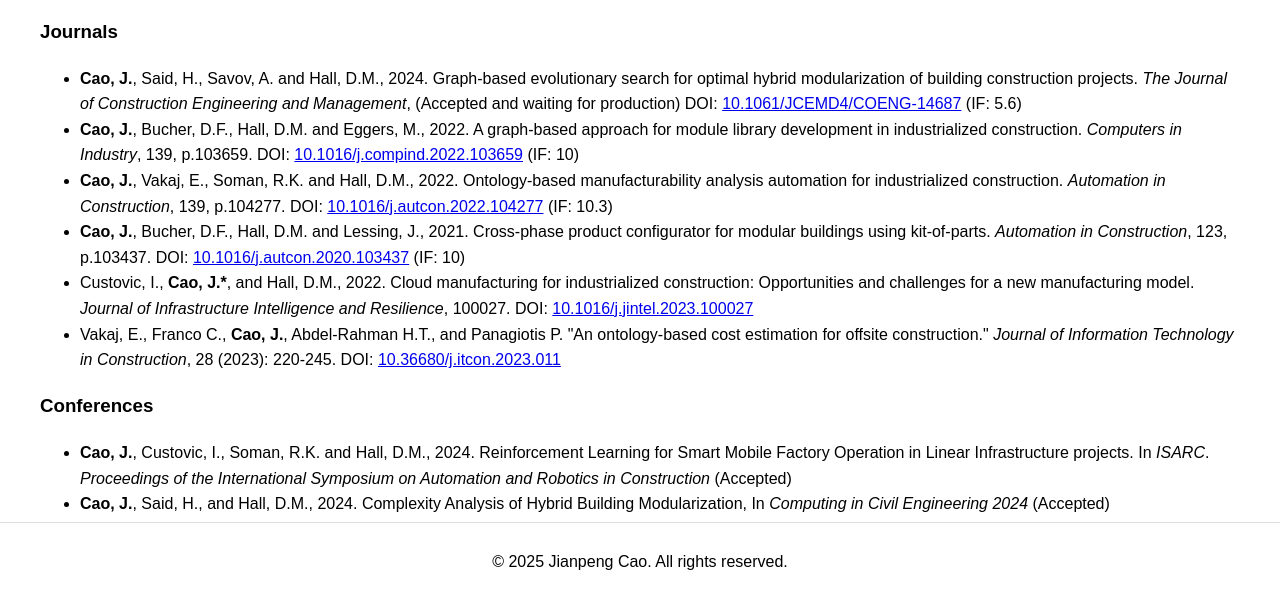
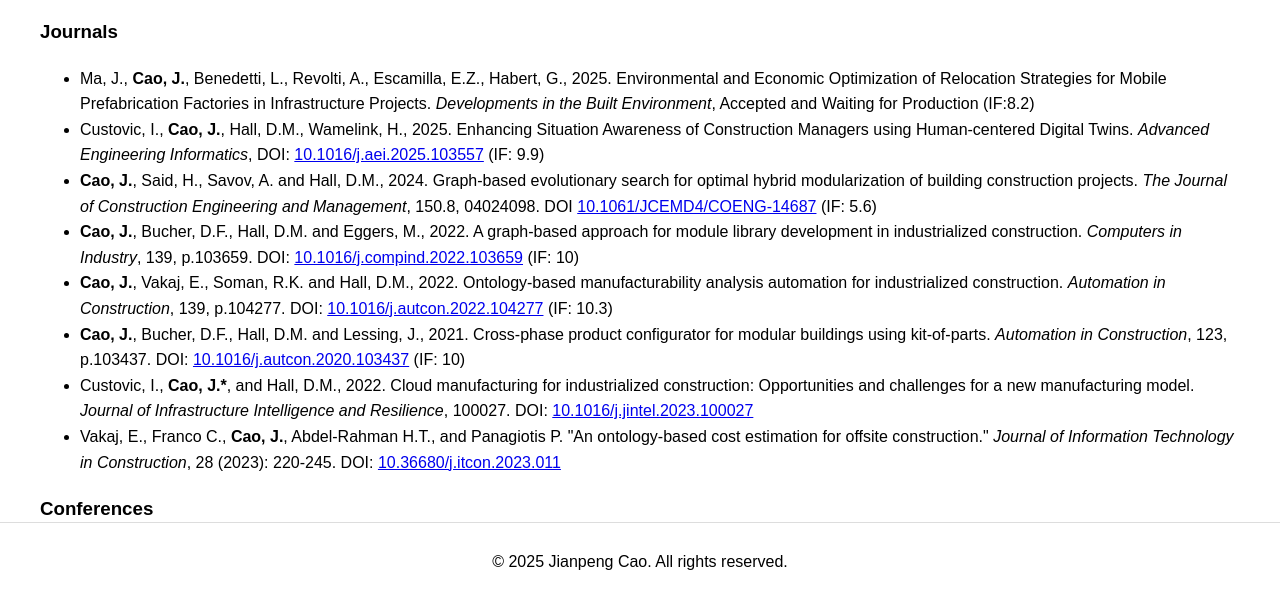
Before and after one commit to kempcao/kempcao.github.io, a plain HTML site: page publications.html in a window 1280 px wide. Shown: the part 199-798 px from the top of the page. Drawn offline with Linux system fonts and the light colour scheme.

Commit message:
updated publication

```diff
--- a/publications.html
+++ b/publications.html
@@ -22,7 +22,9 @@
         <section>
             <h3>Journals</h3>
             <ul>
-                <li><strong>Cao, J.</strong>, Said, H., Savov, A. and Hall, D.M., 2024. Graph-based evolutionary search for optimal hybrid modularization of building construction projects. <em>The Journal of Construction Engineering and Management</em>, (Accepted and waiting for production) DOI: <a href="https://doi.org/10.1061/JCEMD4/COENG-14687" target="_blank">10.1061/JCEMD4/COENG-14687</a> (IF: 5.6)</li>
+                <li>Ma, J., <strong>Cao, J.</strong>, Benedetti, L., Revolti, A., Escamilla, E.Z., Habert, G., 2025. Environmental and Economic Optimization of Relocation Strategies for Mobile Prefabrication Factories in Infrastructure Projects. <em>Developments in the Built Environment</em>, Accepted and Waiting for Production (IF:8.2)</li>
+                <li>Custovic, I., <strong>Cao, J.</strong>, Hall, D.M., Wamelink, H., 2025. Enhancing Situation Awareness of Construction Managers using Human-centered Digital Twins. <em>Advanced Engineering Informatics</em>, DOI: <a href="https://doi.org/10.1016/j.aei.2025.103557" target="_blank">10.1016/j.aei.2025.103557</a> (IF: 9.9)</li>
+                <li><strong>Cao, J.</strong>, Said, H., Savov, A. and Hall, D.M., 2024. Graph-based evolutionary search for optimal hybrid modularization of building construction projects. <em>The Journal of Construction Engineering and Management</em>, 150.8, 04024098. DOI <a href="https://doi.org/10.1061/JCEMD4/COENG-14687" target="_blank">10.1061/JCEMD4/COENG-14687</a> (IF: 5.6)</li>
                 <li><strong>Cao, J.</strong>, Bucher, D.F., Hall, D.M. and Eggers, M., 2022. A graph-based approach for module library development in industrialized construction. <em>Computers in Industry</em>, 139, p.103659. DOI: <a href="https://doi.org/10.1016/j.compind.2022.103659" target="_blank">10.1016/j.compind.2022.103659</a> (IF: 10)</li>
                 <li><strong>Cao, J.</strong>, Vakaj, E., Soman, R.K. and Hall, D.M., 2022. Ontology-based manufacturability analysis automation for industrialized construction. <em>Automation in Construction</em>, 139, p.104277. DOI: <a href="https://doi.org/10.1016/j.autcon.2022.104277" target="_blank">10.1016/j.autcon.2022.104277</a> (IF: 10.3)</li>
                 <li><strong>Cao, J.</strong>, Bucher, D.F., Hall, D.M. and Lessing, J., 2021. Cross-phase product configurator for modular buildings using kit-of-parts. <em>Automation in Construction</em>, 123, p.103437. DOI: <a href="https://doi.org/10.1016/j.autcon.2020.103437" target="_blank">10.1016/j.autcon.2020.103437</a> (IF: 10)</li>
@@ -33,8 +35,8 @@
         <section>
             <h3>Conferences</h3>
             <ul>
-                <li><strong>Cao, J.</strong>, Custovic, I., Soman, R.K. and Hall, D.M., 2024. Reinforcement Learning for Smart Mobile Factory Operation in Linear Infrastructure projects. In <em>ISARC</em>. <em>Proceedings of the International Symposium on Automation and Robotics in Construction</em> (Accepted)</li>
-                <li><strong>Cao, J.</strong>, Said, H., and Hall, D.M., 2024. Complexity Analysis of Hybrid Building Modularization, In <em>Computing in Civil Engineering 2024</em> (Accepted)</li>
+                <li><strong>Cao, J.</strong>, Custovic, I., Soman, R.K. and Hall, D.M., 2024. Reinforcement Learning for Smart Mobile Factory Operation in Linear Infrastructure projects. In <em>ISARC</em>. <em>Proceedings of the International Symposium on Automation and Robotics in Construction</em> pp. 738-744. DOI: <a href="https://doi.org/10.22260/ISARC2024/0096" target="_blank">10.22260/ISARC2024/0096</a></li>
+                <li><strong>Cao, J.</strong>, Said, H., and Hall, D.M., 2024. Complexity Analysis of Hybrid Building Modularization, In <em>Computing in Civil Engineering 2024</em></li>
                 <li><strong>Cao, J.</strong>, Zhang, H., Pan, B., Soman, R.K., Savov, A. and Hall, D.M., 2024. Identifying the Design Feature That Causes Project Delay in DFMA: A Dominant Element Analysis Method for Project Scheduling. In <em>Computing in Civil Engineering 2023</em>, pp. 163-170. DOI: <a href="https://doi.org/10.1061/9780784485231.020" target="_blank">10.1061/9780784485231.020</a></li>
                 <li><strong>Cao, J.</strong>, Zhang, H., Savov, A., Hall, D.M. and Dillenburger, B., 2022. Energy-aware design: predicting building performance from layout graphs. In <em>Proceedings of the 2022 European Conference for Computing in Construction</em> (DOI: <a href="https://doi.org/10.35490/EC3.2022.210" target="_blank">10.35490/EC3.2022.210</a>)</li>
                 <li><strong>Cao, J.</strong>, Vakaj, E. and Hall, D.M., 2021, September. Ontology-Based Cloud Manufacturing Framework in Industrialized Construction. In <em>Proceedings of 11th International Workshop on Formal Ontologies meet Industry</em></li>
```
Also changed, not shown: research.html (+1 -2 lines).
